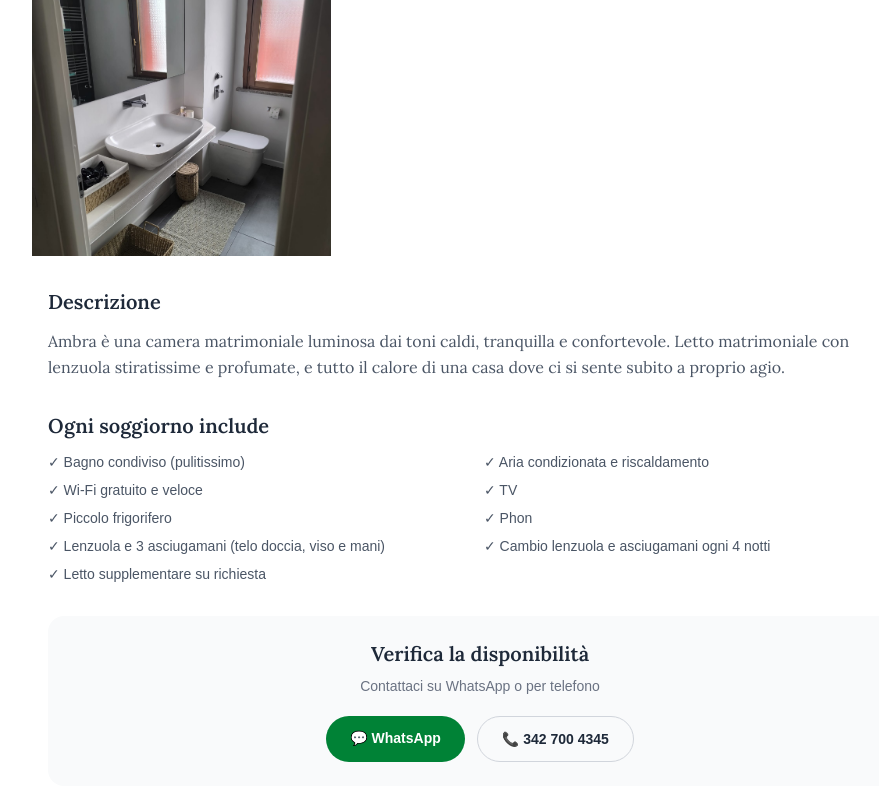
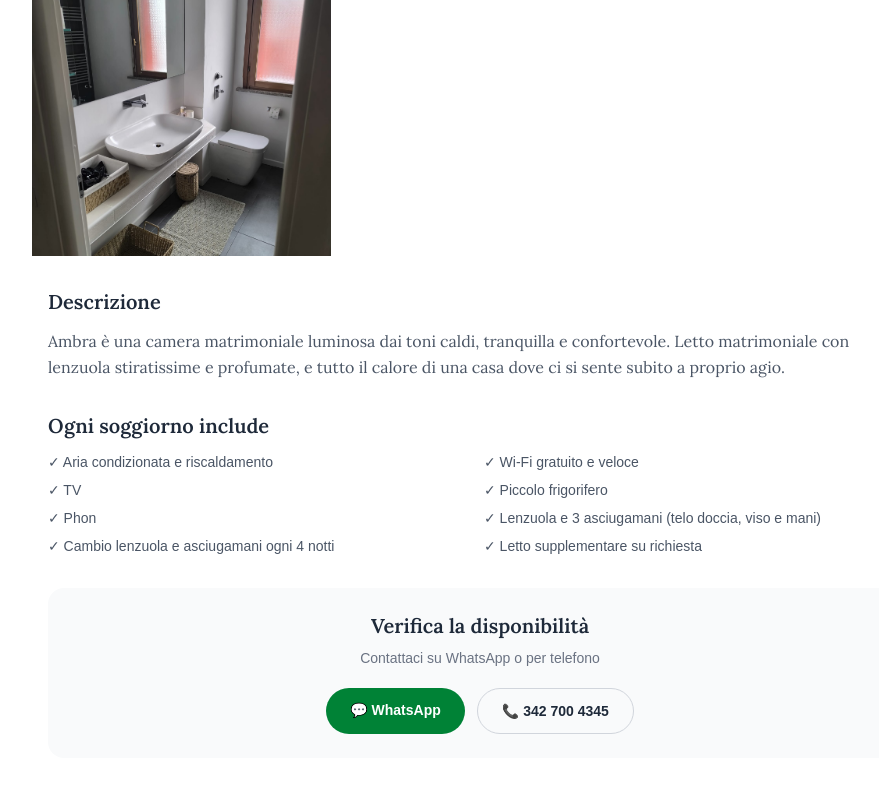
Before and after one commit to CasaAnia/sito-casaania, a Next.js app: page /camere/ambra in a window 1280 px wide. Shown: the part 1486-2286 px from the top of the page, without its empty margins (160-1039 px from the left). Built offline with nearby package versions, Linux system fonts and the light colour scheme.

Commit message:
Ambra: tolto bagno condiviso dalla lista dotazioni

```diff
--- a/app/camere/ambra/page.tsx
+++ b/app/camere/ambra/page.tsx
@@ -84,7 +84,6 @@ export default function CameraAmbra() {
           <h2 style={{ fontFamily: "'Lora', serif" }} className="text-xl font-semibold mb-3 text-gray-800">Ogni soggiorno include</h2>
           <ul className="grid grid-cols-1 sm:grid-cols-2 gap-2 text-sm text-gray-600">
             {[
-              '✓ Bagno condiviso (pulitissimo)',
               '✓ Aria condizionata e riscaldamento',
               '✓ Wi-Fi gratuito e veloce',
               '✓ TV',
```
